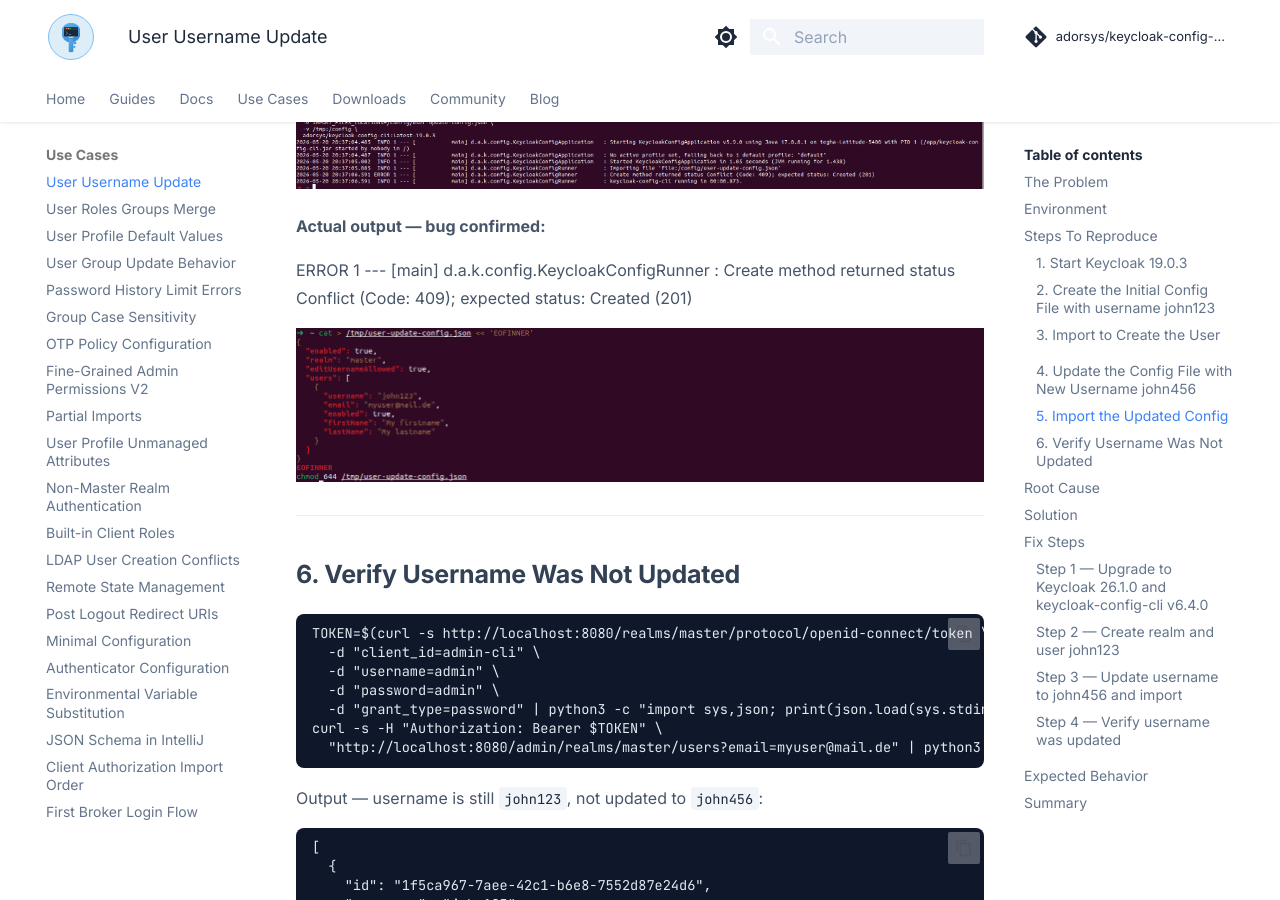
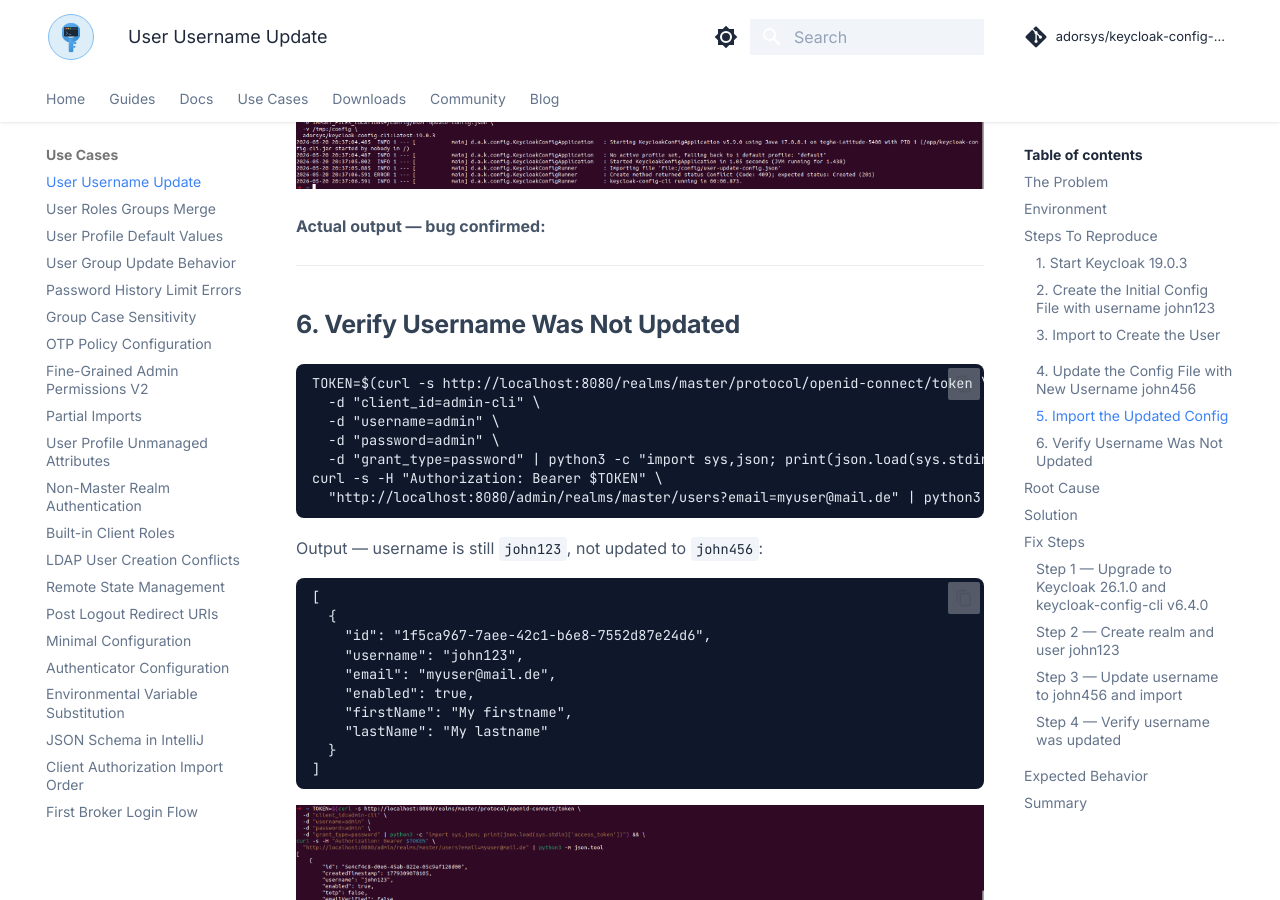
Before and after one commit to adorsys/keycloak-config-cli, an MkDocs documentation site: the page built from docs/config/user-username-update.md, in a window 1280 px wide and 900 px high, scrolled down 4014 px. Built offline with MkDocs 1.6.1 and Material for MkDocs 9.7.7, drawn with Linux system fonts in a browser that asks for light colours; comment, search, counter and statistics services are not loaded.

Commit message:
Update user-username-update.md

```diff
--- a/docs/config/user-username-update.md
+++ b/docs/config/user-username-update.md
@@ -146,10 +146,6 @@
 ![Run keycloak-config-cli - conflict error on duplicate user creation](../static/images/user-username-update-images/case6.png)
 
 **Actual output — bug confirmed:**
-
-ERROR 1 --- [main] d.a.k.config.KeycloakConfigRunner : Create method returned status Conflict (Code: 409); expected status: Created (201)
-
-![Import failing with 409 Conflict error](../static/images/user-username-update-images/case2.png)
 
 ---
 
```
